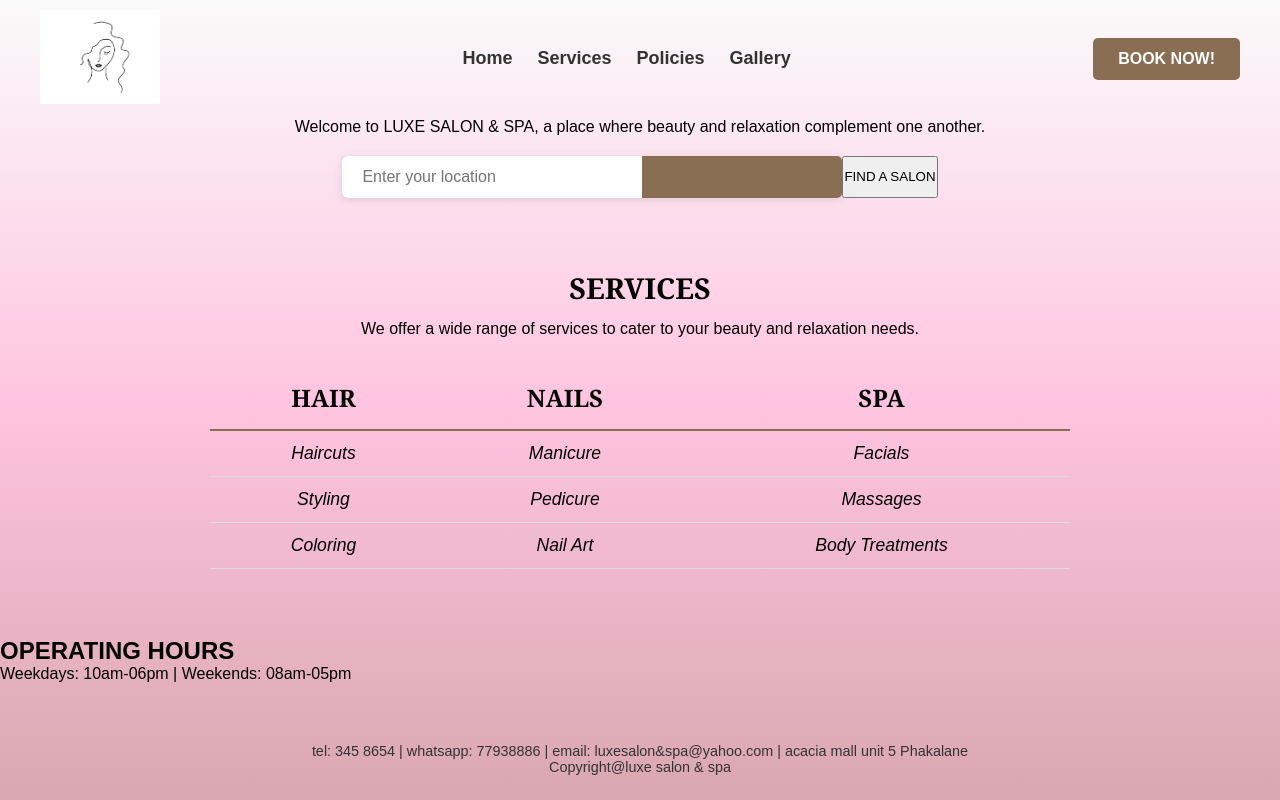
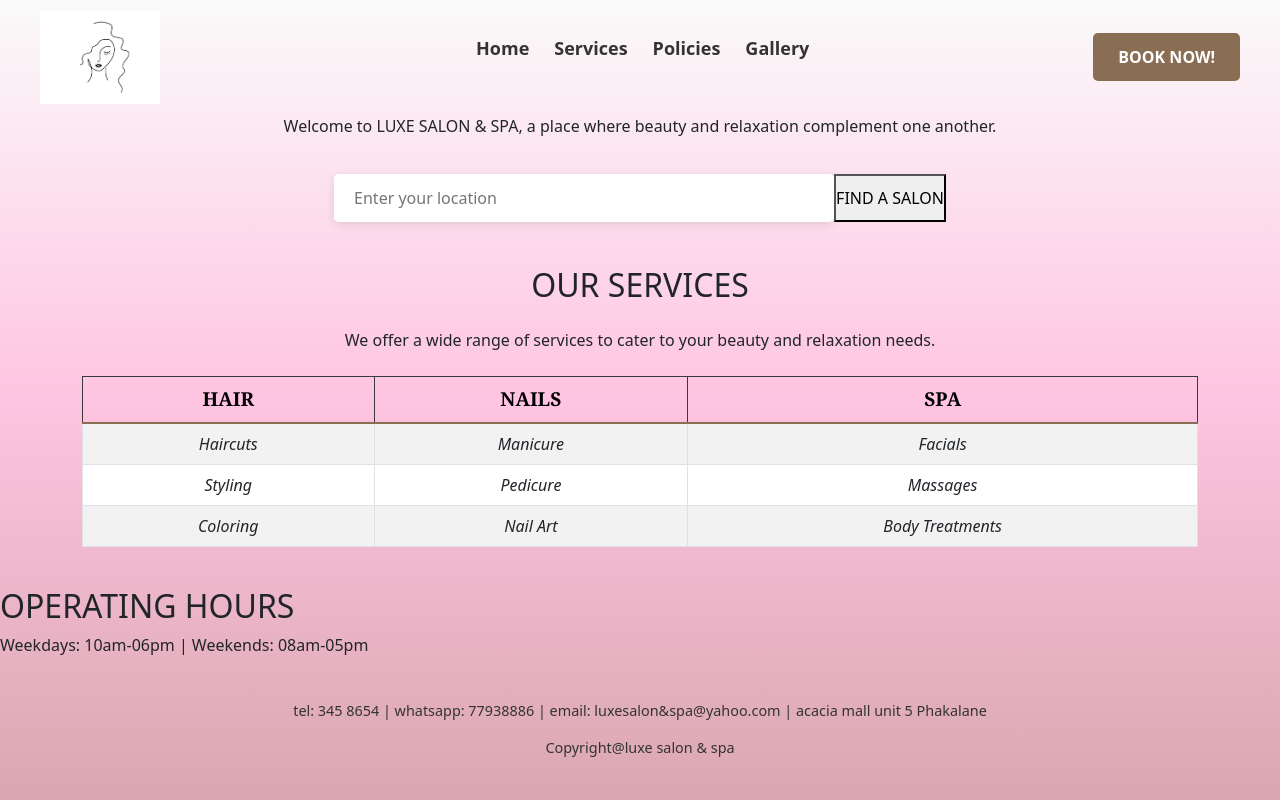
Before and after one commit to Gorata-Modibedi/cse25-380, a plain HTML site: page index.html in a window 1280 px wide. Drawn offline with nearby package versions, Linux system fonts and the light colour scheme.

Commit message:
Merge and submit LUXE SALON & SPA

```diff
--- a/index.html
+++ b/index.html
@@ -4,7 +4,9 @@
         <meta charset="UTF-8">
         <meta name="viewport" content="width=device-width, initial-scale=1.0">
         <title>Luxe Salon & Spa-Home</title>
+        <link rel="icon" type="image/png" href="images/ICON/apple-touch-icon.png">
         <link rel="stylesheet" href="style.css">
+        <link href="https://cdn.jsdelivr.net/npm/bootstrap@5.3.0/dist/css/bootstrap.min.css" rel="stylesheet">
 
     </head>
 
@@ -42,12 +44,12 @@
 
 
 
-            <div class="services-table-container">
-                <h2>SERVICES</h2>
-                    <p class="services-intro">We offer a wide range of services to cater to your beauty and relaxation needs.</p>
+            <div class="container mt-4">
+                    <h2 class="text-center mb-4">OUR SERVICES</h2>
+                    <p class="text-center mb-4">We offer a wide range of services to cater to your beauty and relaxation needs.</p>
 
-                        <table class="services-table">
-                            <thead>
+                <table class="table table-striped table-hover table-bordered text-center">
+                    <thead class="table-dark">
                         <tr>
                             <th>HAIR</th>
                             <th>NAILS</th>
@@ -74,6 +76,7 @@
                     </tbody>
                 </table>
             </div>
+
     <br>
 
        <div class="operation-hours">
--- a/style.css
+++ b/style.css
@@ -54,7 +54,7 @@
 .input-wrapper {
     display: flex;
     flex-direction: column;
-    background: #8a6e53;
+    background: white;
     box-shadow: 0 2px 10px rgba(0,0,0,0.1);
     border-radius: 5px;
     overflow: hidden;
@@ -71,7 +71,7 @@
 }
 
 .input-wrapper button {
-    background: #8a6e53;
+    background: white;
     color: white;
     border: none;
     padding: 12px 20px;
@@ -82,7 +82,7 @@
 }
 
 .input-wrapper button:hover {
-    background: #6d5248;
+    background: white;
 }
 
 /* ===== ACCORDION ===== */
@@ -197,7 +197,6 @@
     font-size: 18px;
     font-weight: bold;
     cursor: pointer;
-    -webkit-appearance: none;
 }
 
 .submit-btn:hover {
@@ -227,44 +226,18 @@
     transform: scale(1.05);
 }
 
-/* ===== SERVICES TABLE ===== */
-.services-table-container {
-    width: 90%;
-    max-width: 900px;
-    margin: 30px auto;
-    padding: 15px;
-    text-align: center;
-    overflow-x: auto;
-}
-
-.services-table-container h2 {
-    font-family: Georgia, serif;
-    font-size: 1.8rem;
-    margin-bottom: 10px;
-}
-
-.services-intro {
-    margin-bottom: 25px;
-    font-size: 1rem;
-    line-height: 1.5;
-}
-
-.services-table {
-    width: 100%;
-    border-collapse: collapse;
-    margin: 0 auto;
-    min-width: 300px;
-}
-
-.services-table th {
+/* Override Bootstrap table styles to match your design */
+.table th {
     font-family: Georgia, serif;
     font-size: 1.2rem;
     padding: 12px 10px;
-    border-bottom: 2px solid #8a6e53;
+    border-bottom: 2px solid #8a6e53 !important;
     text-align: center;
+    background-color: transparent !important;
+    color: black !important;
 }
 
-.services-table td {
+.table td {
     padding: 10px;
     font-size: 1rem;
     font-style: italic;
@@ -272,10 +245,14 @@
     border-bottom: 1px solid #ddd;
 }
 
-.services-table tr:hover td {
-    background-color: rgba(255, 255, 255, 0.2);
+.table tbody tr:hover td {
+    background-color: rgba(255, 255, 255, 0.2) !important;
 }
 
+/* Remove Bootstrap's default striped background if you don't want it */
+.table-striped tbody tr:nth-of-type(odd) {
+    background-color: transparent !important;
+}
 /* ===== FOOTER ===== */
 footer {
     text-align: center;
```
Also changed, not shown: Cancel.html (+1 -0 lines), Gallery.html (+1 -0 lines), Policies.html (+1 -0 lines), booking.html (+1 -0 lines), services.html (+1 -0 lines), cse25-380/booking.html (deleted). Lines whose indentation alone changed are shown as unchanged.
